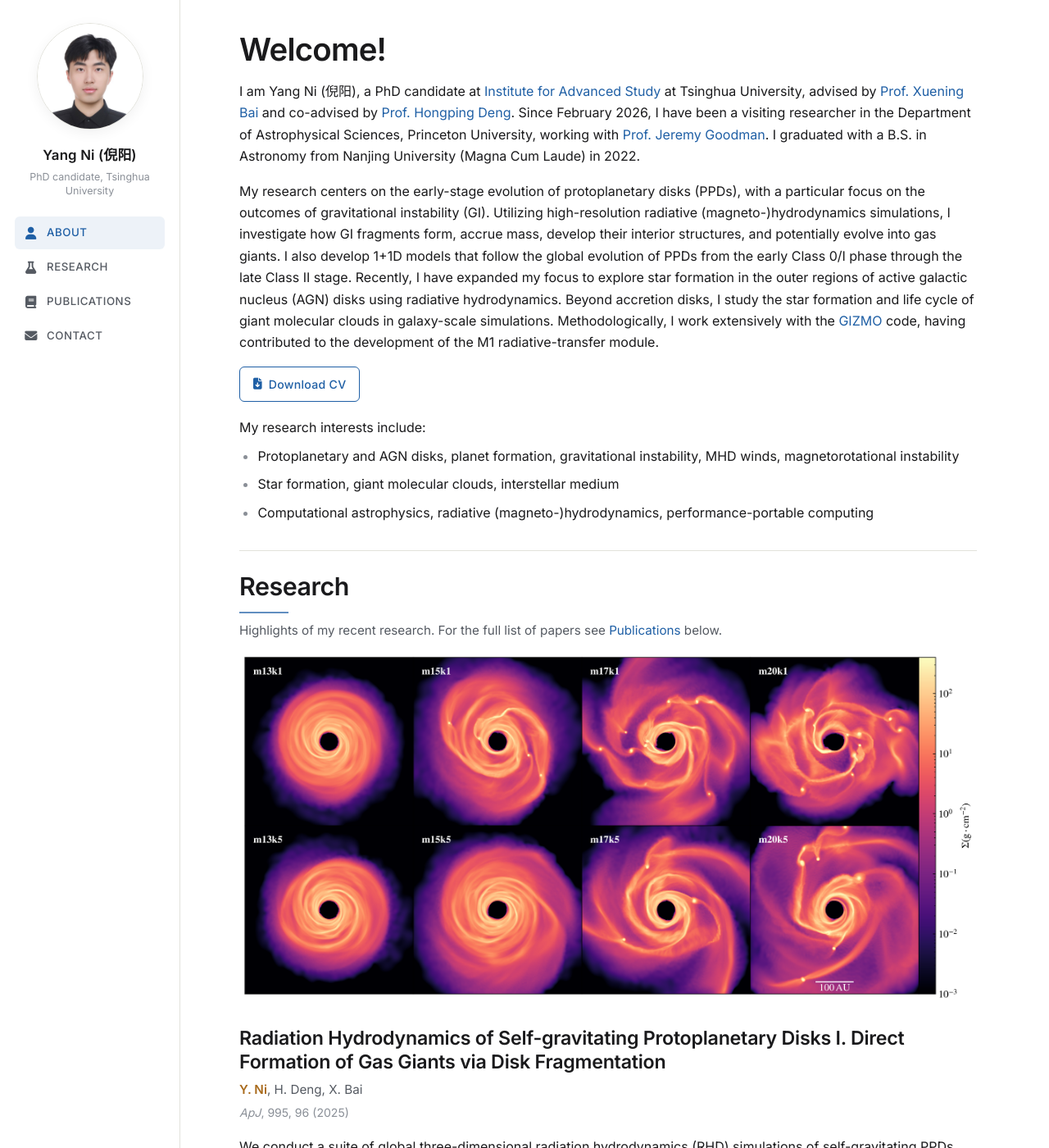
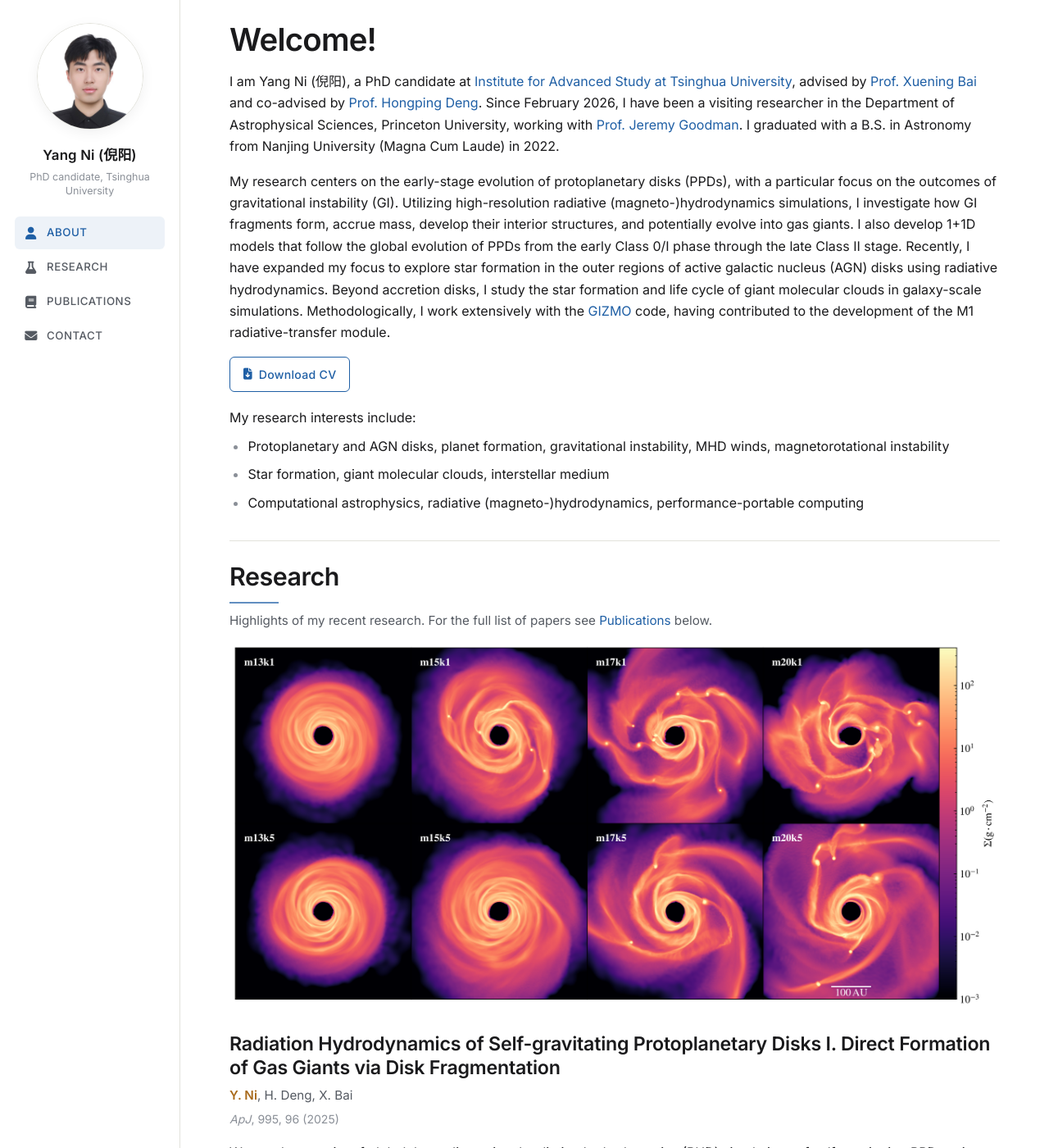
Before and after one commit to yni-astro/yni-astro.github.io, a Jekyll site: the page built from index.html, in a window 1280 px wide and 1400 px high. Shown: the whole window at 82% size. Built offline with Jekyll 4.4.1, drawn with Linux system fonts in a browser that asks for light colours; a style sheet for code colours, icons or effects is not loaded.

Commit message:
Widen reading column; add GitHub Pages deploy workflow
- Reading column 900->1000px, side padding 72->60px, top padding 36->24px so the research figures sit higher on load
- Add .github/workflows/jekyll.yml (Jekyll 4 build + Pages deploy)
- Link IAS in the bio

```diff
--- a/assets/css/main.css
+++ b/assets/css/main.css
@@ -46,8 +46,8 @@
   */
 
   --sidebar-w:    220px;
-  --content-pad:  72px;             /* horizontal padding inside main content */
-  --content-max:  900px;            /* max width of reading column */
+  --content-pad:  60px;             /* horizontal padding inside main content */
+  --content-max:  1000px;           /* max width of reading column */
 
   --font-sans:    'Inter', -apple-system, BlinkMacSystemFont, 'Segoe UI', system-ui, sans-serif;
   --font-display-italic: 'Newsreader', Georgia, serif;
@@ -185,7 +185,7 @@ pre  { padding: .9em 1em; overflow-x: auto; }
    ========================================================================= */
 .content {
   margin-left: var(--sidebar-w);
-  padding: 36px var(--content-pad) 80px;
+  padding: 24px var(--content-pad) 80px;
   max-width: calc(var(--content-max) + 2 * var(--content-pad));
   min-height: 100vh;
 }
--- a/index.html
+++ b/index.html
@@ -9,7 +9,7 @@ show_title: false
   <h1 class="page-name">Welcome!</h1>
 
   <p>
-    I am Yang Ni (倪阳), a PhD candidate at <a href="https://www.ias.tsinghua.edu.cn/en/" target="_blank" rel="noopener">Institute for Advanced Study</a> at Tsinghua University, advised by
+    I am Yang Ni (倪阳), a PhD candidate at <a href="https://www.ias.tsinghua.edu.cn/en/" target="_blank" rel="noopener">Institute for Advanced Study at Tsinghua University</a>, advised by
     <a href="http://i.astro.tsinghua.edu.cn/~xbai/" target="_blank" rel="noopener">Prof. Xuening Bai</a>
     and co-advised by
     <a href="https://sites.google.com/view/hpdeng/home" target="_blank" rel="noopener">Prof. Hongping Deng</a>.
```
Also changed, not shown: .github/workflows/jekyll.yml (added).
